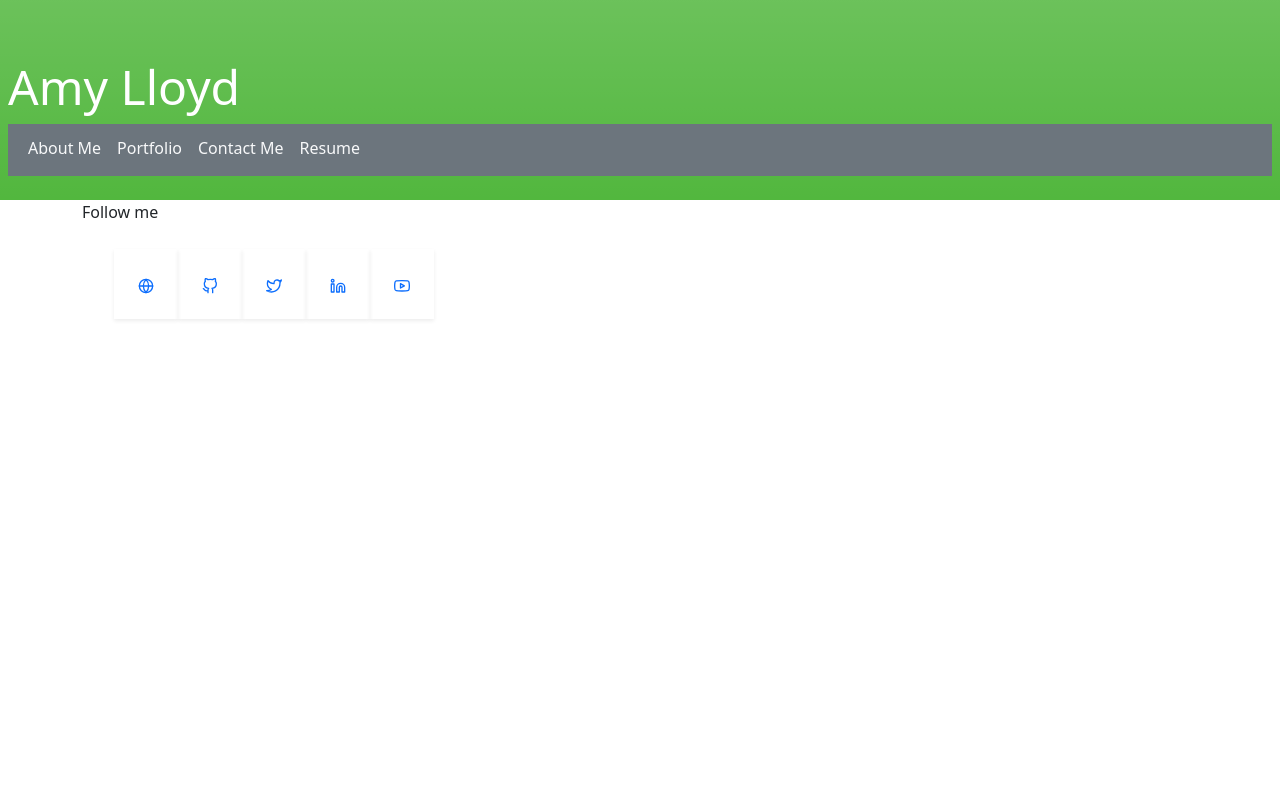
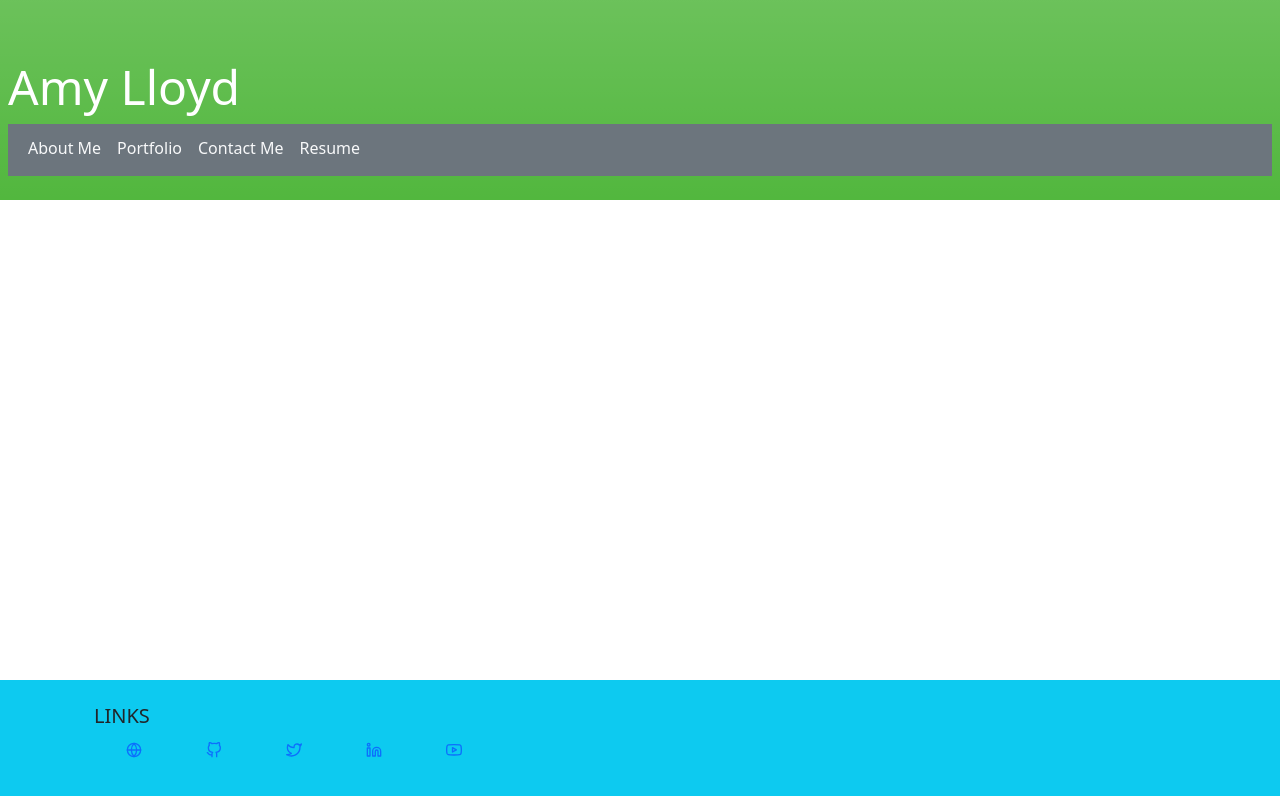
Before and after one commit to AmyLloyd/React-Portfolio, a React (Vite) app: page / in a window 1280 px wide. Shown: the top 796 px of the page. Built offline with nearby package versions, Linux system fonts and the light colour scheme.

Commit message:
add footer WIP

```diff
--- a/src/components/Footer.jsx
+++ b/src/components/Footer.jsx
@@ -1,5 +1,5 @@
 //https://medium.com/@ryaddev/social-media-footer-component-for-your-react-application-using-tailwindcss-97af8680a1bd
-
+//https://mdbootstrap.com/how-to/bootstrap/footer-at-bottom/#:~:text=In%20order%20for%20this%20element,bottom%20to%20the%20class%20footer%20.
 import {
     FiGithub,
     FiTwitter,
@@ -7,6 +7,8 @@ import {
     FiGlobe,
     FiYoutube,
   } from "react-icons/fi";
+
+  import '.././styles/Footer.css';
 
   const socialLinks = [
     {
@@ -38,28 +40,28 @@ import {
 
   const Footer = () => {
     return (
-      <div className="container mx-auto">
-        <div className="pt-20 sm:pt-30 pb-8 mt-20 border-t-2 border-primary-light dark:border-secondary-dark">
+        <footer class="bg-info text-center text-lg-start fixed-bottom">
+            <div className="container p-4">
+                <div className="row">
                 {/* Footer social links */}
-          <div className="font-general-regular flex flex-col justify-center items-center mb-12 sm:mb-28">
-            <p className="text-3xl sm:text-4xl text-primary-dark dark:text-primary-light mb-5">
-              Follow me
-            </p>
-            <ul className="flex gap-4 sm:gap-8">
+                <div className="text-centered">
+                    <h5 class="text-uppercase">Links</h5>
+                    <ul className="list-unstyled">
                     {socialLinks.map((link) => (
                         <a
                         href={link.url}
                         target="__blank"
                         key={link.id}
-                  className="text-gray-400 hover:text-indigo-500 dark:hover:text-indigo-400 cursor-pointer rounded-lg bg-gray-50 dark:bg-ternary-dark hover:bg-gray-100 shadow-sm p-4 duration-300"
+                        className=""
                         >
-                  <i className="text-xl sm:text-2xl md:text-3xl">{link.icon}</i>
+                        <i className="p-3 m-3">{link.icon}</i>
                         </a>
                     ))}
                     </ul>
                 </div>
                 </div>
             </div>
+      </footer>
     );
 };
 
```
Also changed, not shown: src/styles/Footer.css (added). Lines whose indentation alone changed are shown as unchanged.
